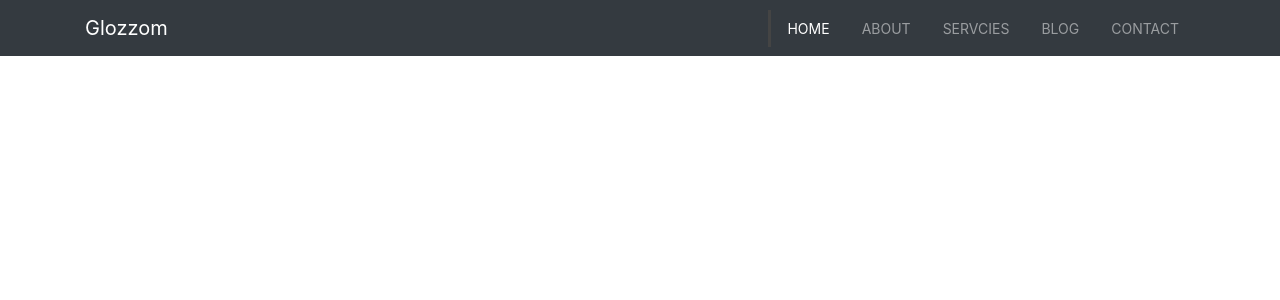
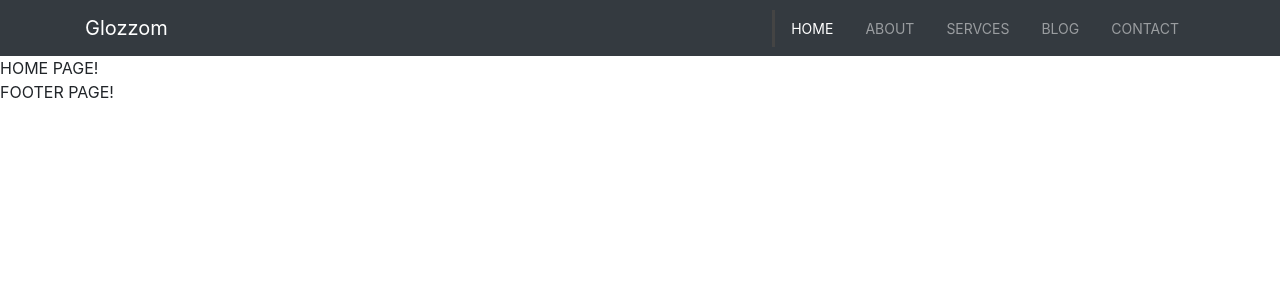
Before and after one commit to avnikolaou/bootstrap-4-themes, a React (Create React App) app: page /Glozzom in a window 1280 px wide. Shown: the top 300 px of the page. Built offline with nearby package versions, Linux system fonts and the light colour scheme.

Commit message:
fix: project 3 components

```diff
--- a/package.json
+++ b/package.json
@@ -8,6 +8,7 @@
     "@fortawesome/free-solid-svg-icons": "^5.11.2",
     "@fortawesome/react-fontawesome": "^0.1.4",
     "bootstrap": "^4.3.1",
+    "history": "^4.10.1",
     "jquery": "^3.4.1",
     "node-sass": "^4.12.0",
     "popper.js": "^1.15.0",
--- /dev/null
+++ b/src/Projects/Glozzom_Multi_Page_Theme/About.js
@@ -0,0 +1,14 @@
+import React, { Component } from 'react'
+
+class About extends Component {
+
+    render() {
+        return (
+            <div>
+                ABOUT PAGE!
+            </div>
+        );
+    }
+}
+
+export default About
--- /dev/null
+++ b/src/Projects/Glozzom_Multi_Page_Theme/Blog.js
@@ -0,0 +1,14 @@
+import React, { Component } from 'react'
+
+class Blog extends Component {
+
+    render() {
+        return (
+            <div>
+                BLOG PAGE!
+            </div>
+        );
+    }
+}
+
+export default Blog
--- /dev/null
+++ b/src/Projects/Glozzom_Multi_Page_Theme/Contact.js
@@ -0,0 +1,14 @@
+import React, { Component } from 'react'
+
+class Contact extends Component {
+
+    render() {
+        return (
+            <div>
+                CONTACT PAGE!
+            </div>
+        );
+    }
+}
+
+export default Contact
--- /dev/null
+++ b/src/Projects/Glozzom_Multi_Page_Theme/Footer.js
@@ -0,0 +1,14 @@
+import React, { Component } from 'react'
+
+class Footer extends Component {
+
+    render() {
+        return (
+            <div>
+                FOOTER PAGE!
+            </div>
+        );
+    }
+}
+
+export default Footer
--- a/src/Projects/Glozzom_Multi_Page_Theme/Glozzom.js
+++ b/src/Projects/Glozzom_Multi_Page_Theme/Glozzom.js
@@ -1,12 +1,30 @@
 import React, { Component } from 'react'
 import Nav from "./Nav";
+import Footer from "./Footer";
+import { BrowserRouter, Route} from "react-router-dom";
+import Home from "./Home";
+import About from "./About";
+import Services from "./Services";
+import Blog from "./Blog";
+import Contact from "./Contact";
+
 
 class Glozzom extends Component {
     render() {
         return (
-            <div>
+            <BrowserRouter>
                 <Nav/>
-            </div>
+                <Route exact path = "/Glozzom" component={Home}/>
+
+                <Route path = "/Glozzom/about" component={About}/>
+
+                <Route path = "/Glozzom/services" component={Services} />
+
+                <Route path = "/Glozzom/blog" component={Blog}/>
+
+                <Route path = "/Glozzom/contact" component={Contact}/>
+                <Footer/>
+            </BrowserRouter>
         );
     }
 }
--- /dev/null
+++ b/src/Projects/Glozzom_Multi_Page_Theme/Home.js
@@ -0,0 +1,14 @@
+import React, { Component } from 'react'
+
+class Home extends Component {
+
+    render() {
+        return (
+            <div>
+                HOME PAGE!
+            </div>
+        );
+    }
+}
+
+export default Home
--- a/src/Projects/Glozzom_Multi_Page_Theme/Nav.js
+++ b/src/Projects/Glozzom_Multi_Page_Theme/Nav.js
@@ -14,7 +14,7 @@ class Nav extends Component {
                     <div id={"navbarCollapse"} className={"collapse navbar-collapse"}>
                         <ul className={"navbar-nav ml-auto"}>
                             <li className={"nav-item"}>
-                                <NavLink className={"nav-link pointer"} to="/Glozzom" activeClassName={"active"}>Home</NavLink>
+                                <NavLink className={"nav-link pointer"} to="/Glozzom" exact={true} activeClassName={"active"}>Home</NavLink>
                             </li>
 
                             <li className={"nav-item"}>
@@ -22,7 +22,7 @@ class Nav extends Component {
                             </li>
 
                             <li className={"nav-item"}>
-                                <NavLink className={"nav-link pointer"} to="/Glozzom/services" activeClassName={"active"}>Servcies</NavLink>
+                                <NavLink className={"nav-link pointer"} to="/Glozzom/services" activeClassName={"active"}>Servces</NavLink>
                             </li>
 
                             <li className={"nav-item"}>
--- /dev/null
+++ b/src/Projects/Glozzom_Multi_Page_Theme/Services.js
@@ -0,0 +1,14 @@
+import React, { Component } from 'react'
+
+class Services extends Component {
+
+    render() {
+        return (
+            <div>
+                SERVICES PAGE!
+            </div>
+        );
+    }
+}
+
+export default Services
--- a/src/index.js
+++ b/src/index.js
@@ -8,9 +8,12 @@ import './index.css';
 import App from './App';
 import * as serviceWorker from './serviceWorker';
 import { BrowserRouter } from "react-router-dom";
+import { createBrowserHistory } from 'history';
+
+const history = createBrowserHistory();
 
 ReactDOM.render(
-    <BrowserRouter><App /></BrowserRouter>,
+    <BrowserRouter history={history}><App /></BrowserRouter>,
     document.getElementById('root'));
 
 // If you want your app to work offline and load faster, you can change
```
